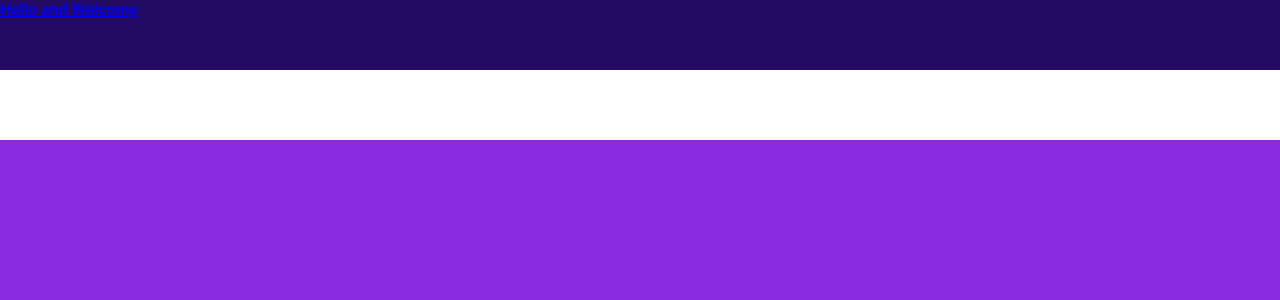
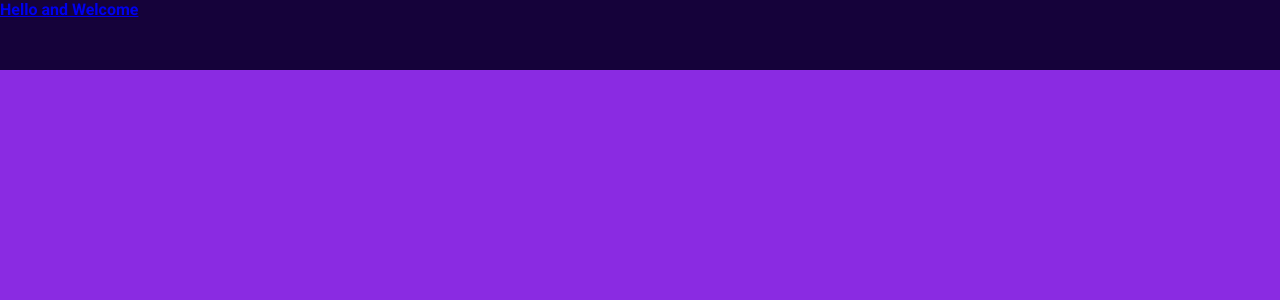
Before and after one commit to mus-ali1/React-Portfoilo, a React (Create React App) app: page / in a window 1280 px wide. Shown: the top 300 px of the page. Built offline with nearby package versions, Linux system fonts and the light colour scheme.

Commit message:
import main color and ensure position fixed

```diff
--- a/src/components/navbar/navbar.scss
+++ b/src/components/navbar/navbar.scss
@@ -1,5 +1,11 @@
+
+@import "../../global.scss";
+
 .navbar {
 width: 100%;
 height: 70px;
-background-color: rgb(35, 11, 100);
+background-color: $mainColor;
+position: fixed;
+  top: 0;
+  z-index: 3;
 }
```
